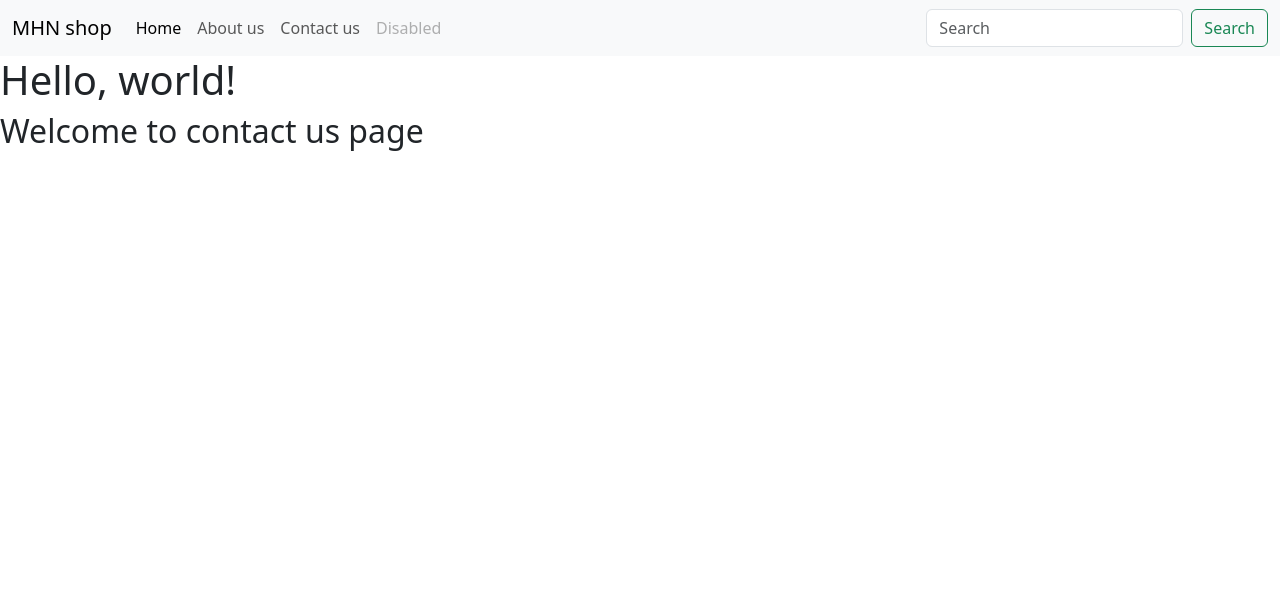
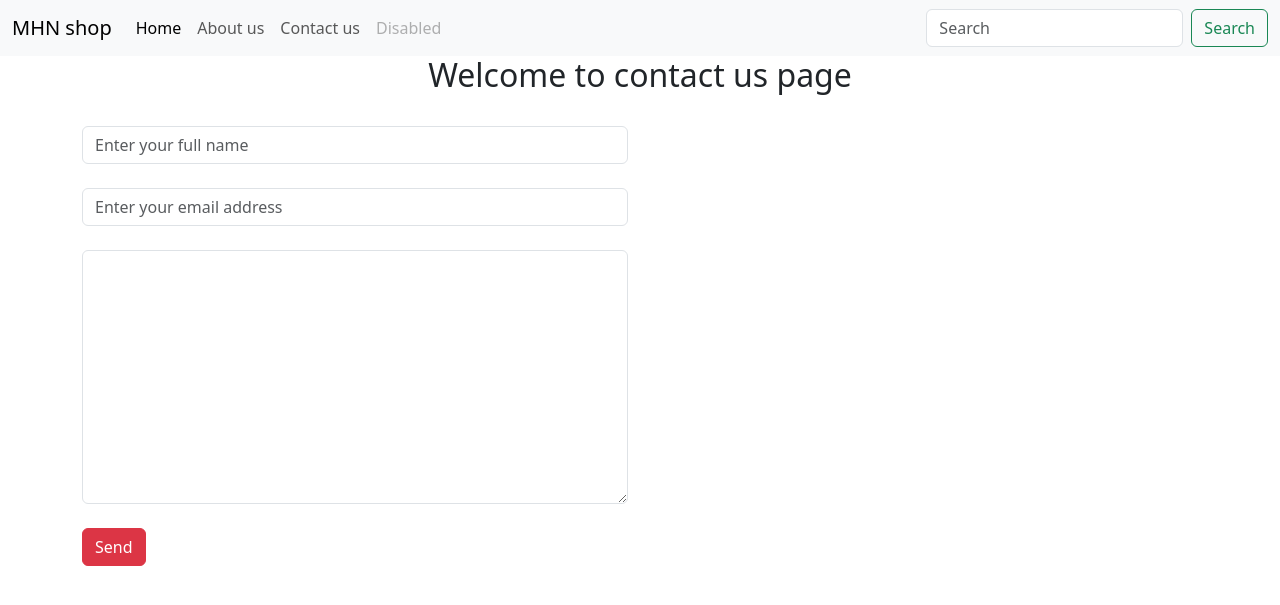
Before and after one commit to Mahyar-mhn/Shop_Django, a Django app: page /contact-us in a window 1280 px wide. Shown: the top 605 px of the page. Run offline with Django 5.2, Linux system fonts and the light colour scheme.

Commit message:
send and recive user information from contact us page to backend

```diff
--- a/djangoProject/views.py
+++ b/djangoProject/views.py
@@ -18,6 +18,12 @@ def about_page(request):
 
 
 def contact_page(request):
+
+    if request.method == 'POST':
+        print(request.POST.get('Fullname'))
+        print(request.POST.get('Email'))
+        print(request.POST.get('Message'))
+
     context = {
         'contact': 'Welcome to contact us page'
     }
--- a/templates/contact_us_page.html
+++ b/templates/contact_us_page.html
@@ -35,8 +35,26 @@
         </div>
       </div>
   </nav>
-    <h1>Hello, world!</h1>
-    <h2>{{ contact }}</h2>
+  <h2 class="text-center">{{ contact }}</h2>
+  <br>
+
+  <div class="container">
+      <div class="row">
+          <div class="col-md-6">
+              <form action="" method="post">
+                  {% csrf_token %}
+                  <input type="text" name="Fullname" class="form-control" placeholder="Enter your full name">
+                  <br>
+                  <input type="text" name="Email" class="form-control" placeholder="Enter your email address">
+                  <br>
+                  <textarea name="Message" id="Message" cols="30" rows="10" class="form-control"></textarea>
+                  <br>
+                  <button class="btn btn-danger">Send</button>
+              </form>
+          </div>
+      </div>
+  </div>
+
 
     <script src="https://cdn.jsdelivr.net/npm/bootstrap@5.3.3/dist/js/bootstrap.bundle.min.js" integrity="sha384-YvpcrYf0tY3lHB60NNkmXc5s9fDVZLESaAA55NDzOxhy9GkcIdslK1eN7N6jIeHz" crossorigin="anonymous"></script>
   </body>
```
